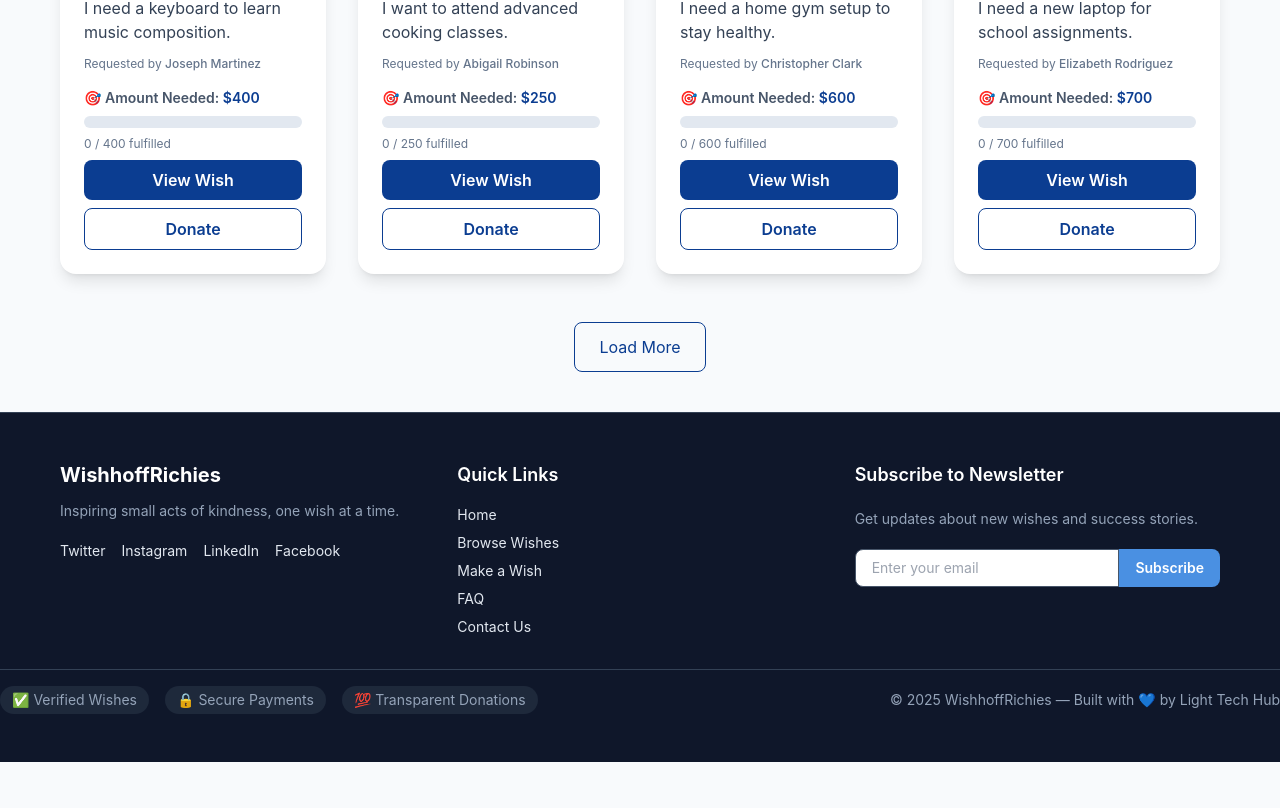
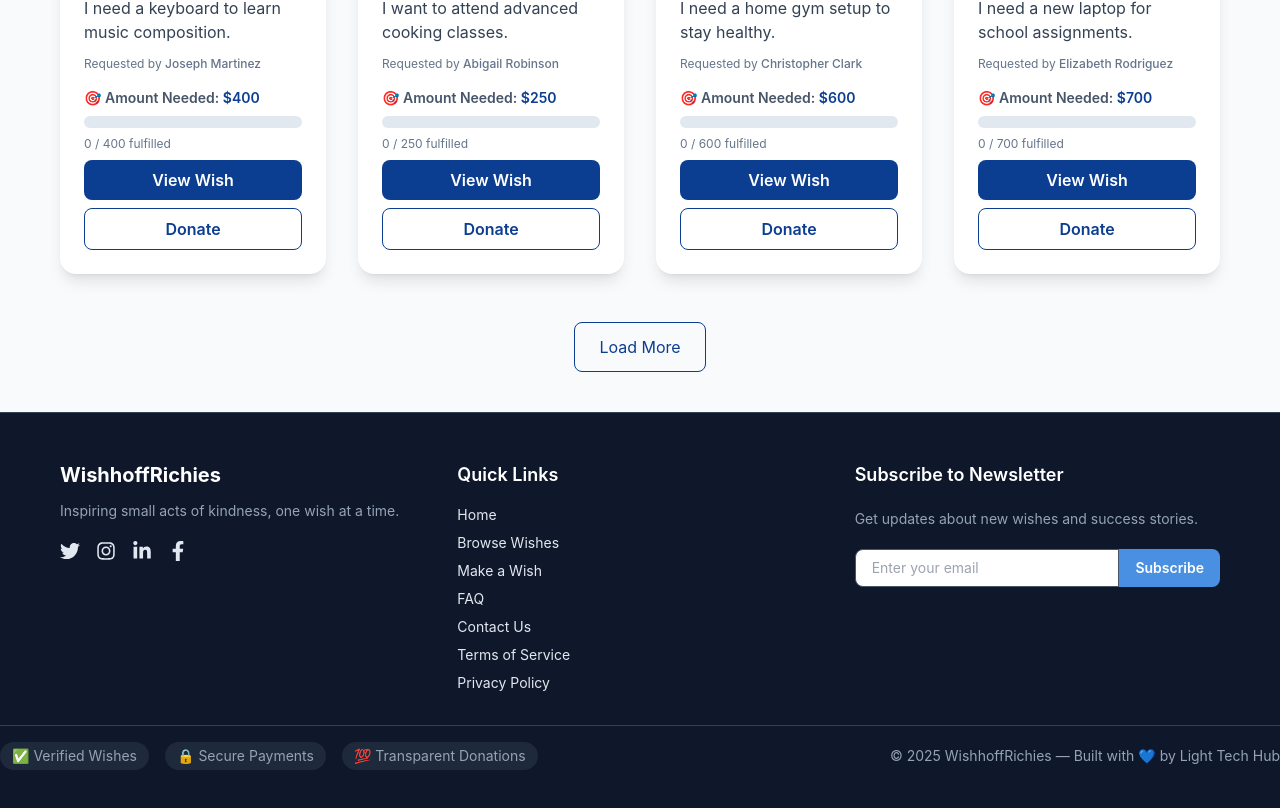
Before and after one commit to Lightcomputerstechnology/WishhoffRichies, a Next.js app: page /explore in a window 1280 px wide. Shown: the part 1946-2754 px from the top of the page. Before the commit the page ends 2708 px from the top, so only its background shows below. Built offline with nearby package versions, Linux system fonts and the light colour scheme; no server answers; the database is empty.

Commit message:
Update Footer.js

```diff
--- a/components/Footer.js
+++ b/components/Footer.js
@@ -1,4 +1,7 @@
+"use client";
 import Link from "next/link";
+import { FaTwitter, FaFacebookF, FaInstagram, FaLinkedinIn } from "react-icons/fa";
+
 export default function Footer() {
   return (
     <footer className="bg-[#0F172A] text-slate-200 py-12 mt-10 border-t border-slate-700">
@@ -10,10 +13,18 @@ export default function Footer() {
             Inspiring small acts of kindness, one wish at a time.
           </p>
           <div className="flex justify-center md:justify-start gap-4 mt-2">
-            <a href="#" className="hover:text-accent transition">Twitter</a>
-            <a href="#" className="hover:text-accent transition">Instagram</a>
-            <a href="#" className="hover:text-accent transition">LinkedIn</a>
-            <a href="#" className="hover:text-accent transition">Facebook</a>
+            <a href="#" target="_blank" rel="noopener noreferrer" className="hover:text-accent transition">
+              <FaTwitter size={20} />
+            </a>
+            <a href="#" target="_blank" rel="noopener noreferrer" className="hover:text-accent transition">
+              <FaInstagram size={20} />
+            </a>
+            <a href="#" target="_blank" rel="noopener noreferrer" className="hover:text-accent transition">
+              <FaLinkedinIn size={20} />
+            </a>
+            <a href="#" target="_blank" rel="noopener noreferrer" className="hover:text-accent transition">
+              <FaFacebookF size={20} />
+            </a>
           </div>
         </div>
 
@@ -25,6 +36,8 @@ export default function Footer() {
           <Link href="/create-wish" className="hover:text-accent transition">Make a Wish</Link>
           <Link href="/faq" className="hover:text-accent transition">FAQ</Link>
           <Link href="/contact" className="hover:text-accent transition">Contact Us</Link>
+          <Link href="/terms" className="hover:text-accent transition">Terms of Service</Link>
+          <Link href="/privacy" className="hover:text-accent transition">Privacy Policy</Link>
         </div>
 
         {/* Newsletter / Call to Action */}
@@ -47,14 +60,13 @@ export default function Footer() {
         </div>
       </div>
 
-      {/* Trust badges / security info */}
+      {/* Trust badges / copyright */}
       <div className="mt-8 flex flex-col md:flex-row justify-center md:justify-between items-center gap-4 border-t border-slate-700 pt-4 text-sm text-slate-400">
         <div className="flex flex-wrap gap-4 justify-center">
           <span className="px-3 py-1 bg-slate-800 rounded-full">✅ Verified Wishes</span>
           <span className="px-3 py-1 bg-slate-800 rounded-full">🔒 Secure Payments</span>
           <span className="px-3 py-1 bg-slate-800 rounded-full">💯 Transparent Donations</span>
         </div>
-
         <div className="text-center md:text-right mt-2 md:mt-0">
           © {new Date().getFullYear()} WishhoffRichies — Built with 💙 by Light Tech Hub
         </div>
```
